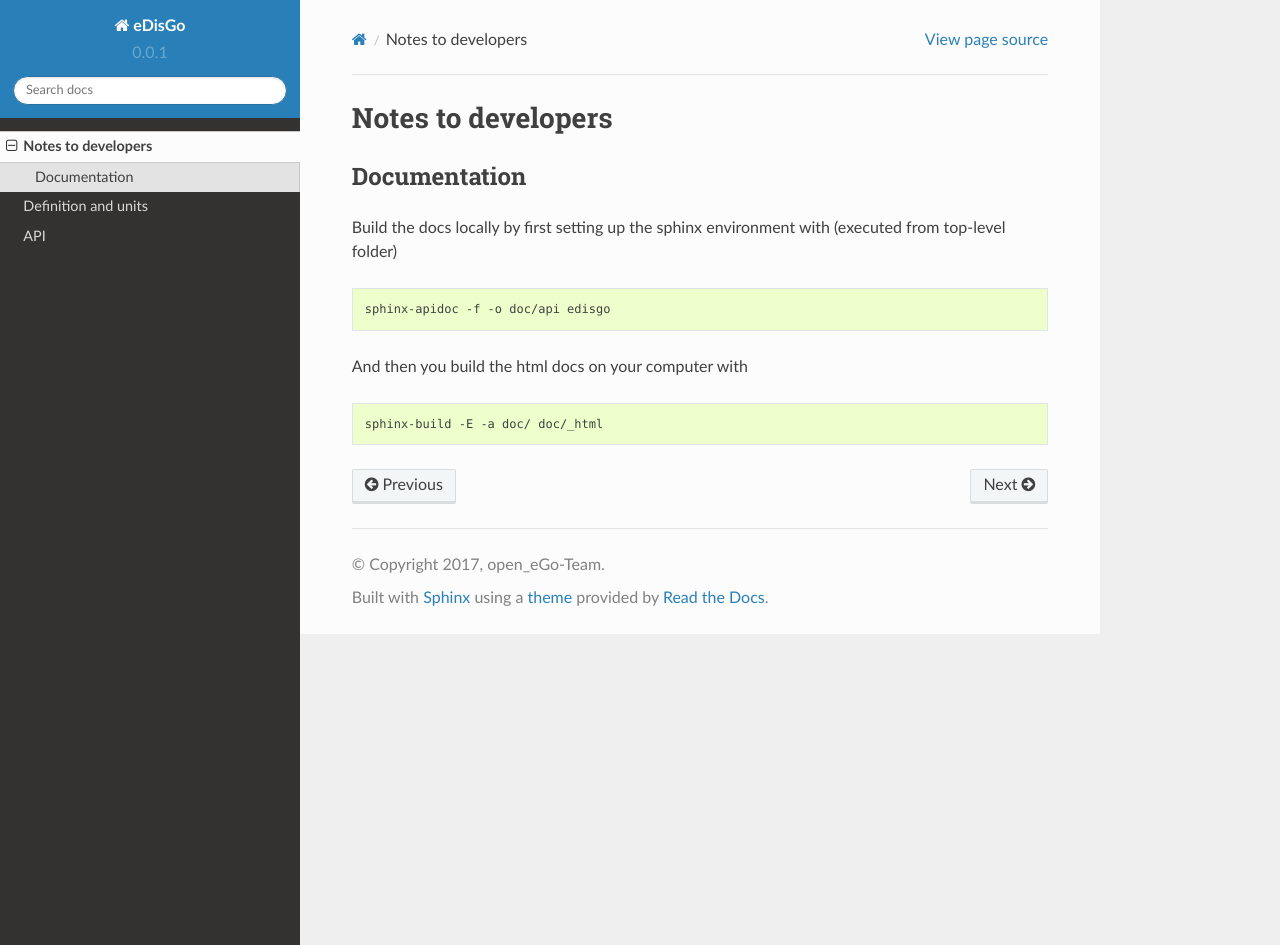
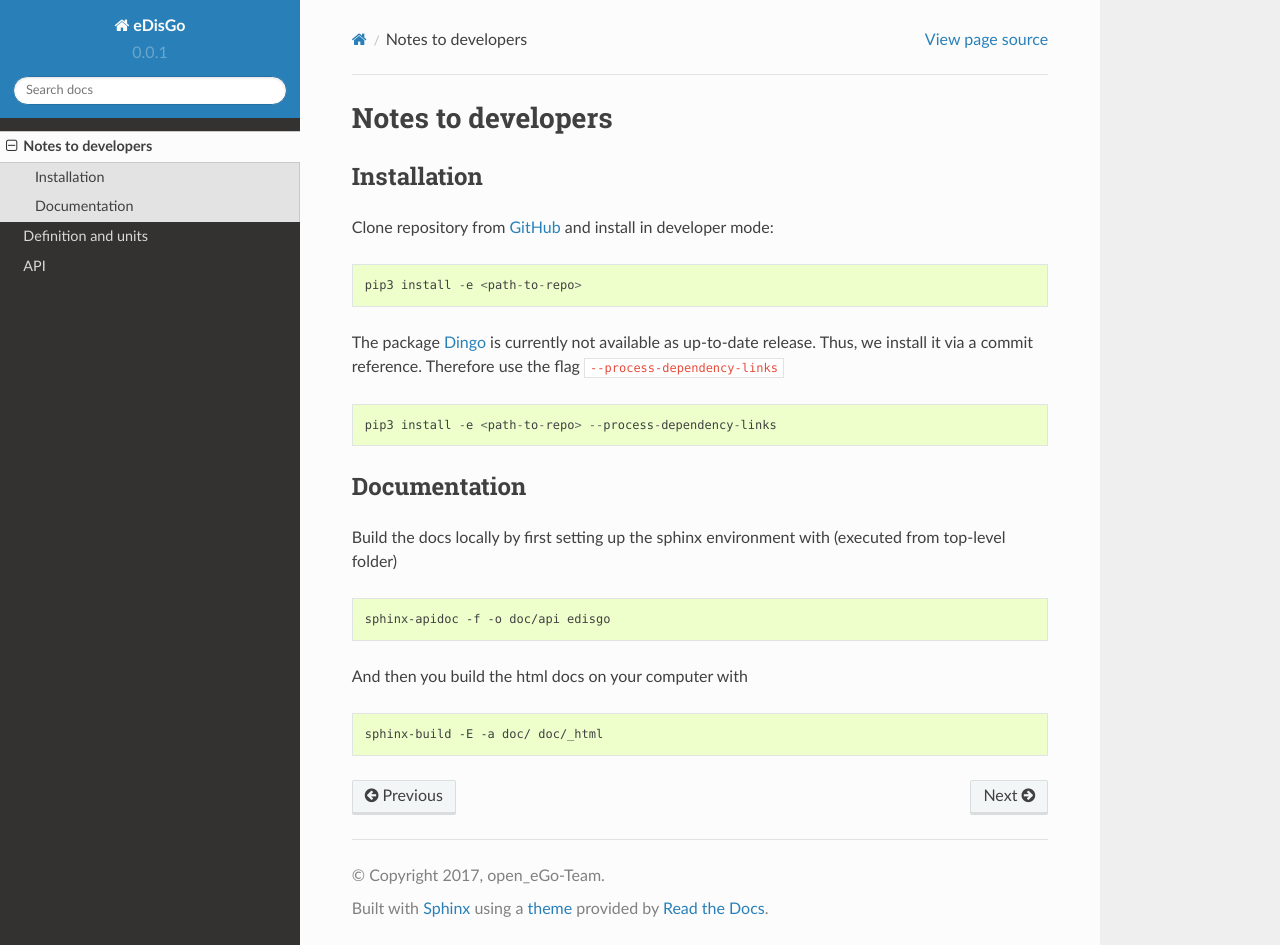
Before and after one commit to openego/eDisGo, a Sphinx documentation site: the page built from doc/dev_notes.rst, in a window 1280 px wide and 945 px high. Built offline with Sphinx 7.4.7 and the Read the Docs theme 2.0.0, drawn with Linux system fonts in a browser that asks for light colours; formulas are drawn with MathJax 3; pages that are not in the unit, such as notebooks, are missing from menus.

Commit message:
Add note to devs

```diff
--- a/doc/dev_notes.rst
+++ b/doc/dev_notes.rst
@@ -1,5 +1,20 @@
 Notes to developers
 ===================
+
+Installation
+~~~~~~~~~~~~
+
+Clone repository from `GitHub <https://github.com/openego/edisgo>`_ and install
+in developer mode::
+
+    pip3 install -e <path-to-repo>
+
+The package `Dingo <https://github.com/openego/dingo>`_ is currently not
+available as up-to-date release. Thus, we install it via a commit reference.
+Therefore use the flag :code:`--process-dependency-links` ::
+
+    pip3 install -e <path-to-repo> --process-dependency-links
+
 
 Documentation
 ~~~~~~~~~~~~~
```
